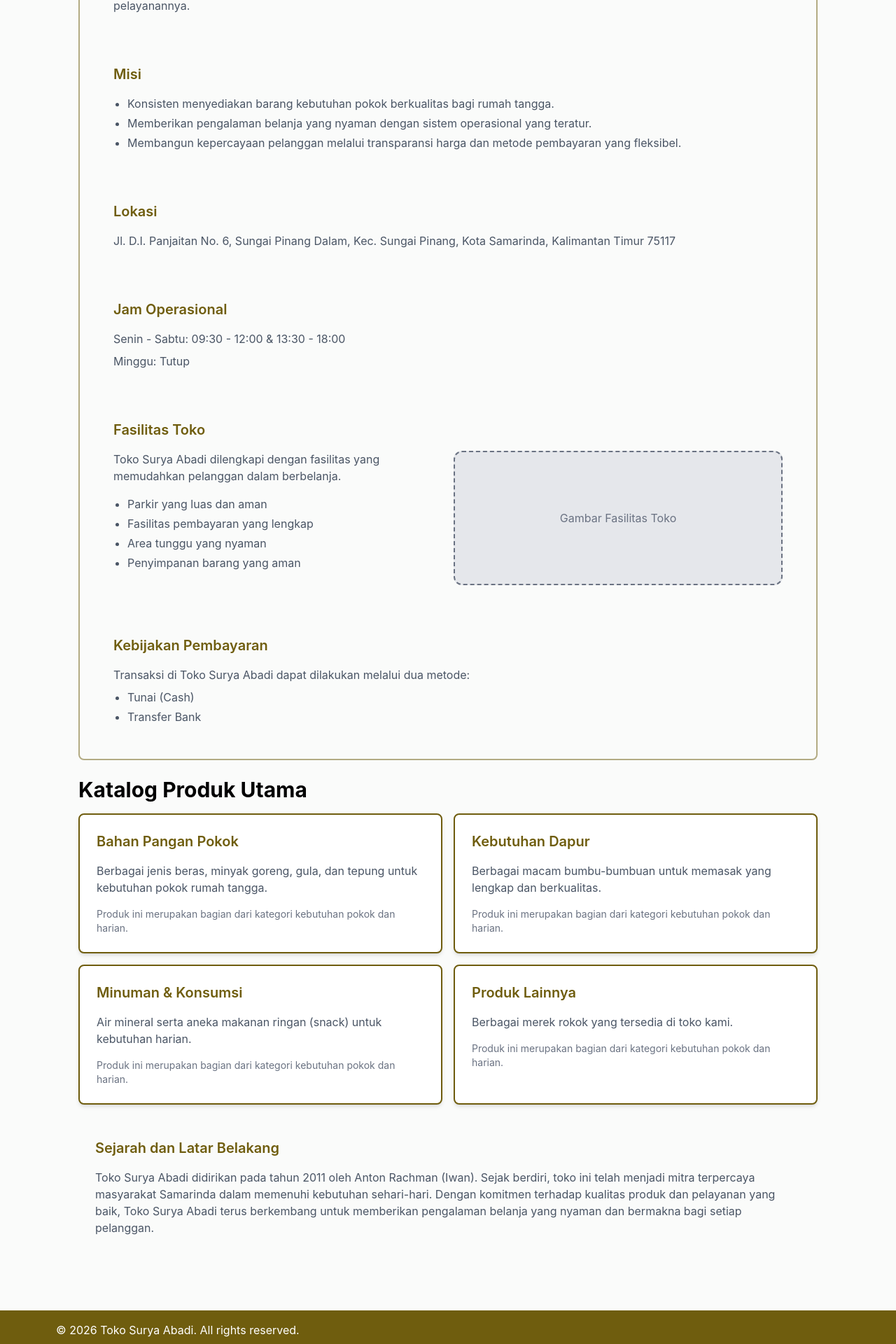
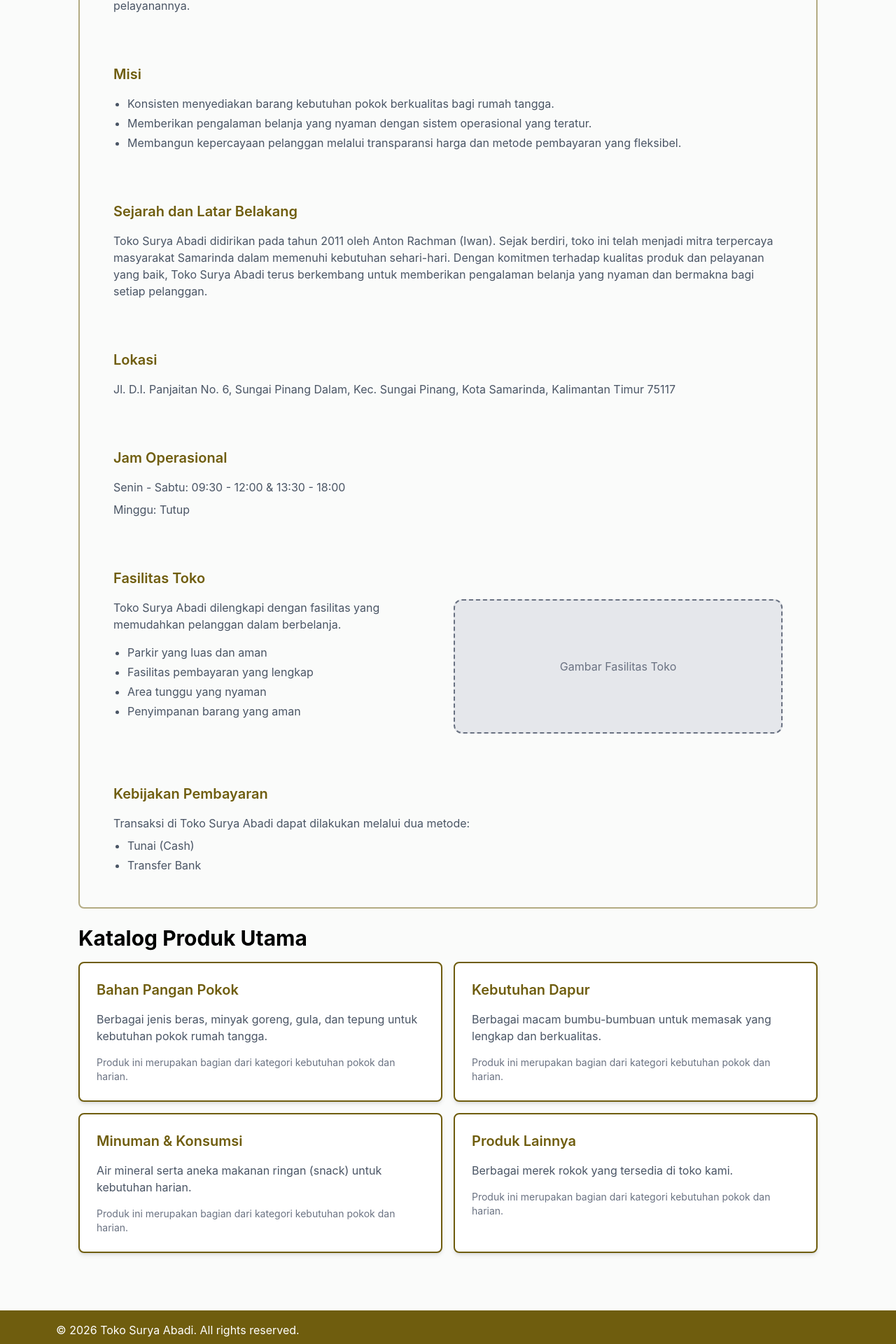
Before and after one commit to ruman1609/toko-surya-abadi-profile, a Vue app: page / in a window 1280 px wide. Shown: the part 446-2366 px from the top of the page at 70% size. Built offline with nearby package versions, Linux system fonts and the light colour scheme; the HTML template or start-up script is replaced by a standard one.

Commit message:
Moved all into one section

```diff
--- a/src/components/StoreProfile.vue
+++ b/src/components/StoreProfile.vue
@@ -29,6 +29,14 @@
                 <li class="text-gray-600 dark:text-gray-300">Memberikan pengalaman belanja yang nyaman dengan sistem operasional yang teratur.</li>
                 <li class="text-gray-600 dark:text-gray-300">Membangun kepercayaan pelanggan melalui transparansi harga dan metode pembayaran yang fleksibel.</li>
               </ul>
+            </section>
+            <section class="mt-6 bg-surface-100 dark:bg-gray-700 p-6 rounded-md">
+              <h3 class="text-xl font-semibold mb-4 text-primary dark:text-secondary">
+                Sejarah dan Latar Belakang
+              </h3>
+              <p class="text-gray-600 dark:text-gray-300">
+                Toko Surya Abadi didirikan pada tahun 2011 oleh Anton Rachman (Iwan). Sejak berdiri, toko ini telah menjadi mitra terpercaya masyarakat Samarinda dalam memenuhi kebutuhan sehari-hari. Dengan komitmen terhadap kualitas produk dan pelayanan yang baik, Toko Surya Abadi terus berkembang untuk memberikan pengalaman belanja yang nyaman dan bermakna bagi setiap pelanggan.
+              </p>
             </section>
             <section class="mt-6 bg-surface-100 dark:bg-gray-700 p-6 rounded-md">
               <h3 class="text-xl font-semibold mb-4 text-primary dark:text-secondary">
@@ -92,14 +100,6 @@
             <div class="grid grid-cols-1 md:grid-cols-2 gap-4">
               <ProductCategory v-for="category in categories" :key="category" :name="category" />
             </div>
-            <div class="mt-6 bg-surface-100 dark:bg-gray-700 p-6 rounded-md">
-              <h3 class="text-xl font-semibold mb-4 text-primary dark:text-secondary">
-                Sejarah dan Latar Belakang
-              </h3>
-              <p class="text-gray-600 dark:text-gray-300">
-                Toko Surya Abadi didirikan pada tahun 2011 oleh Anton Rachman (Iwan). Sejak berdiri, toko ini telah menjadi mitra terpercaya masyarakat Samarinda dalam memenuhi kebutuhan sehari-hari. Dengan komitmen terhadap kualitas produk dan pelayanan yang baik, Toko Surya Abadi terus berkembang untuk memberikan pengalaman belanja yang nyaman dan bermakna bagi setiap pelanggan.
-              </p>
-            </div>
           </div>
         </div>
       </div>
```
